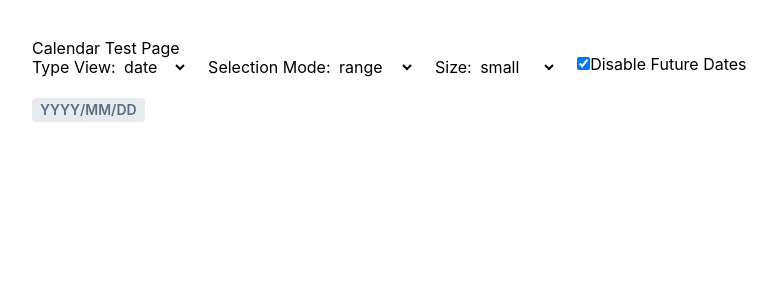
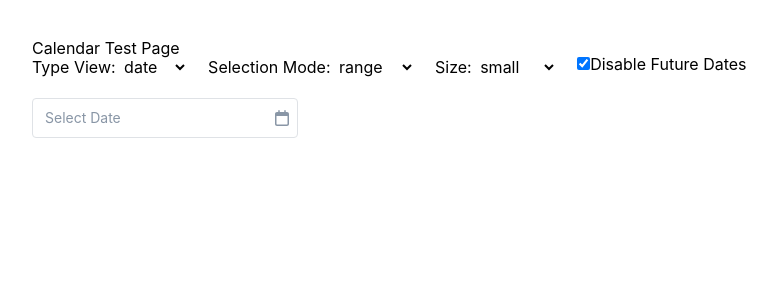
Before and after one commit to hiba-malhiss/my-components-app, a React (Vite) app: page / in a window 1280 px wide. Shown: the top 300 px of the page, without its empty margins (8-785 px from the left). Built offline with nearby package versions, Linux system fonts and the light colour scheme.

Commit message:
feat: add StringInput & withFooter prop for calendar

```diff
--- a/package.json
+++ b/package.json
@@ -10,6 +10,7 @@
   },
   "dependencies": {
     "@fortawesome/fontawesome-svg-core": "^6.7.2",
+    "@fortawesome/free-regular-svg-icons": "^6.7.2",
     "@fortawesome/free-solid-svg-icons": "^6.7.2",
     "@fortawesome/react-fontawesome": "^0.2.2",
     "clsx": "^2.1.1",
--- a/src/components/Calendar/Calendar.module.scss
+++ b/src/components/Calendar/Calendar.module.scss
@@ -1,6 +1,20 @@
 .Calendar {
   display: inline-block;
   position: relative;
+
+  &-withFooter {
+    .Calendar-menu {
+      padding-bottom: 8px;
+    }
+  }
+
+  &-footer {
+    border-top: 1px solid var(--disabled-01);
+    display: flex;
+    align-items: center;
+    justify-content: end;
+    padding: 4px 0;
+  }
 
   &-header {
     display: flex;
--- a/src/components/Calendar/Calendar.tsx
+++ b/src/components/Calendar/Calendar.tsx
@@ -8,14 +8,17 @@ import { DEFAULT_DATE_FORMAT } from './utils/calendarUtils';
 
 import styles from './Calendar.module.scss';
 import { faChevronLeft, faChevronRight } from '@fortawesome/free-solid-svg-icons';
+import { faCalendar } from '@fortawesome/free-regular-svg-icons';
 import Button from "../Button/Button";
 import { useCalendar } from "./useCalendar";
 import { CalendarTypeView } from "./calendarTypes";
+import StringInput from "../StringInput/StringInput";
+import clsx from "clsx";
 
 interface CalendarProps {
-  size?: 'small' | 'large';
   selectionMode?: SelectionMode;
   disableFutureDates?: boolean;
+  withFooter?: boolean;
   typeView?: CalendarTypeView;
   value: Moment | Moment[];
   minDate?: Moment;
@@ -25,7 +28,6 @@ interface CalendarProps {
 }
 
 const Calendar = ({
-  size = 'small',
   disableFutureDates = true,
   typeView = 'date',
   value,
@@ -33,7 +35,8 @@ const Calendar = ({
   dateFormat = DEFAULT_DATE_FORMAT,
   minDate,
   maxDate,
-  selectionMode
+  selectionMode,
+  withFooter
 }: CalendarProps) => {
   const {
     month,
@@ -45,7 +48,6 @@ const Calendar = ({
     yearsList,
     isOverlayVisible,
     getCalendarLabel,
-    toggleOverlay,
     goToPrevious,
     goToNext,
     isNextDisabled,
@@ -58,7 +60,9 @@ const Calendar = ({
     onYearSelect,
     setCurrentView,
     setOverlayVisible,
-    getSelectionBtnStatus
+    getSelectionBtnStatus,
+    onInputClick,
+    reset
   } = useCalendar({
     value,
     typeView,
@@ -71,13 +75,15 @@ const Calendar = ({
   });
 
   return (
-    <div className={styles.Calendar}>
-      <Button size={size} onClick={(event) => {
-        toggleOverlay();
-        event.stopPropagation();
-      }}>
-        {getCalendarLabel()}
-      </Button>
+    <div className={clsx(styles.Calendar, { [styles['Calendar-withFooter']]: withFooter })}>
+      <StringInput
+        value={getCalendarLabel()}
+        onIconClick={onInputClick}
+        onClick={onInputClick}
+        placeholder="Select Date"
+        iconRight={faCalendar}
+        readOnly
+      />
       <AnchoredFloatingContainer
         isVisible={isOverlayVisible}
         onVisibilityChange={setOverlayVisible}
@@ -176,6 +182,16 @@ const Calendar = ({
             ))}
           </div>
         )}
+
+        {withFooter && (
+          <div className={styles['Calendar-footer']}>
+            <Button
+              appearance="plainDefault"
+              onClick={reset}>
+              Clear
+            </Button>
+          </div>
+        )}
       </AnchoredFloatingContainer>
     </div>
   );
--- a/src/components/Calendar/useCalendar.ts
+++ b/src/components/Calendar/useCalendar.ts
@@ -72,13 +72,7 @@ export const useCalendar = ({
     };
 
     if (!value || (Array.isArray(value) && value.length === 0)) {
-      if (typeView === 'year') {
-        return 'YYYY';
-      }
-      if (typeView === 'date') {
-        return dateFormat || 'DD/MM/YYYY';
-      }
-      return 'MM YYYY';
+      return '';
     }
 
     return Array.isArray(value)
@@ -182,7 +176,7 @@ export const useCalendar = ({
     setSelectedDates(updated);
     onChange(selectionMode === 'single' ? updated[0] : updated);
 
-    if (selectionMode === 'single') {
+    if (selectionMode === 'single' || (selectionMode == 'range' && updated.length == 2)) {
       setOverlayVisible(false);
     }
   };
@@ -214,6 +208,20 @@ export const useCalendar = ({
     updateSelectedDates(selectedMoment);
   };
 
+  const onInputClick = (e) => {
+    toggleOverlay();
+    e.stopPropagation();
+  }
+
+  const reset = () => {
+    onChange(null)
+    setVisibleDate(today.clone());
+    setSelectedDates([]);
+    setCurrentView(typeView);
+    setDecadeBaseYear(today.year());
+    setOverlayVisible(false);
+  };
+
   const getSelectionBtnStatus = useCallback((type, value) => {
     return getSelectionStatus(
       typeView,
@@ -235,7 +243,6 @@ export const useCalendar = ({
     yearsList,
     isOverlayVisible,
     getCalendarLabel,
-    toggleOverlay,
     goToPrevious,
     goToNext,
     isNextDisabled,
@@ -248,6 +255,8 @@ export const useCalendar = ({
     onYearSelect,
     setCurrentView,
     setOverlayVisible,
-    getSelectionBtnStatus
+    getSelectionBtnStatus,
+    onInputClick,
+    reset
   };
 };
--- /dev/null
+++ b/src/components/StringInput/StringInput.module.scss
@@ -0,0 +1,132 @@
+@mixin form-input-wrapping-element() {
+  background-color: var(--field-01);
+  border: 1px solid var(--ui-02);
+  border-radius: 4px;
+  box-sizing: border-box;
+  width: 100%;
+  height: 40px;
+  transition: border-color var(--transition-fast) linear,
+  box-shadow, var(--transition-fast) linear, color, var(--transition-fast) linear;
+
+  font-size: 14px;
+  padding-left: var(--spacing-12px);
+  padding-right: var(--spacing-12px);
+
+  cursor: text;
+
+  &:active:not(.is-disabled) {
+    border-color: var(--active-primary);
+    box-shadow: 0 0 0 1px var(--active-primary);
+  }
+
+  &:focus-visible:not(.is-disabled), &:has(:focus-visible:not(.is-disabled)) {
+    border-color: var(--focus);
+    box-shadow: 0 0 0 1px var(--focus);
+  }
+
+  &:not(&:has(:focus-visible)):not(:hover).has-error {
+    border-color: var(--error-01);
+  }
+
+  &:hover:not(.is-disabled) {
+    border-color: var(--hover-primary);
+  }
+
+  &.is-disabled {
+    background-color: var(--disabled-01);
+    border-color: var(--ui-02);
+    cursor: not-allowed;
+  }
+
+  &.is-calculated {
+    background-color: var(--field-02);
+    border-color: var(--field-03);
+    cursor: not-allowed;
+  }
+
+  &.is-valid {
+    background-color: var(--success-04);
+    border-color: var(--success-02);
+  }
+}
+
+.StringInput {
+  width: 100%;
+
+  input[type='number']::-webkit-inner-spin-button,
+  input[type='number']::-webkit-outer-spin-button {
+    -webkit-appearance: none;
+    margin: 0;
+  }
+
+  &-iconLeft, &-iconRight {
+    cursor: pointer;
+    color: var(--icon-03);
+    font-size: 16px;
+  }
+
+  &-wrapper {
+    display: flex;
+    align-items: center;
+    @include form-input-wrapping-element();
+
+    &.is-disabled {
+      cursor: not-allowed;
+      opacity: 0.5;
+    }
+
+    &.is-calculated {
+      background-color: var(--ui-01);
+    }
+
+    &.has-iconLeft {
+      padding-left: 8px;
+    }
+
+    &.has-iconRight {
+      padding-right: 8px;
+    }
+  }
+
+  &-iconLeft {
+    margin-right: 12px;
+  }
+
+  &-iconRight {
+    margin-left: 12px;
+  }
+
+  &-input {
+    width: 100%;
+    color: var(--text-01);
+    appearance: none;
+    outline: none;
+    line-height: 20px;
+    padding-top: 9px;
+    padding-bottom: 9px;
+    background-color: transparent;
+    overflow: hidden !important;
+    text-overflow: ellipsis;
+
+    &.is-disabled {
+      color: var(--disabled-02);
+      cursor: not-allowed;
+    }
+
+    &::placeholder {
+      color: var(--text-03);
+    }
+
+    &:focus {
+      outline: none;
+    }
+
+    &.is-disabled {
+      cursor: not-allowed;
+    }
+
+    &.is-calculated {
+      background-color: var(--ui-01);
+    }
+  }
+}
--- /dev/null
+++ b/src/components/StringInput/StringInput.tsx
@@ -0,0 +1,81 @@
+import React, { useRef } from 'react';
+import styles from './StringInput.module.scss';
+import clsx from 'clsx';
+import { FontAwesomeIcon } from '@fortawesome/react-fontawesome';
+
+export default function StringInput({
+  value,
+  onClick,
+  onChange,
+  placeholder = '',
+  iconLeft = null,
+  iconRight = null,
+  onIconClick,
+  isCalculated = false,
+  isDisabled = false,
+  readOnly = false,
+  onFocus,
+  type = 'text'
+}) {
+  const inputRef = useRef(null);
+
+  const handleFocus = () => {
+    if (!isCalculated && !isDisabled) {
+      inputRef.current?.select();
+      onFocus?.();
+    }
+  };
+
+  return (
+    <div className={styles.StringInput}>
+      <div
+        className={clsx(
+          styles['StringInput-wrapper'],
+          isCalculated && styles['is-calculated'],
+          isDisabled && styles['is-disabled'],
+          iconLeft && styles['has-iconLeft'],
+          iconRight && styles['has-iconRight']
+        )}
+      >
+        {iconLeft && (
+          <div
+            className={clsx(
+              styles['StringInput-iconLeft'],
+              onIconClick && styles['clickable']
+            )}
+            onClick={onIconClick}
+          >
+            <FontAwesomeIcon icon={iconLeft} />
+          </div>
+        )}
+        <input
+          onClick={onClick}
+          ref={inputRef}
+          className={clsx(
+            styles['StringInput-input'],
+            isCalculated && styles['is-calculated'],
+            isDisabled && styles['is-disabled']
+          )}
+          type={type}
+          readOnly={readOnly}
+          placeholder={placeholder}
+          value={value}
+          onChange={(e) => onChange(e.target.value)}
+          onFocus={handleFocus}
+          disabled={isCalculated || isDisabled}
+        />
+        {iconRight && (
+          <div
+            className={clsx(
+              styles['StringInput-iconRight'],
+              onIconClick && styles['clickable']
+            )}
+            onClick={onIconClick}
+          >
+            <FontAwesomeIcon icon={iconRight} />
+          </div>
+        )}
+      </div>
+    </div>
+  );
+}
```
Also changed, not shown: src/components/Calendar/README.md, 1 other file (tests, documents, lock files or other folders).
